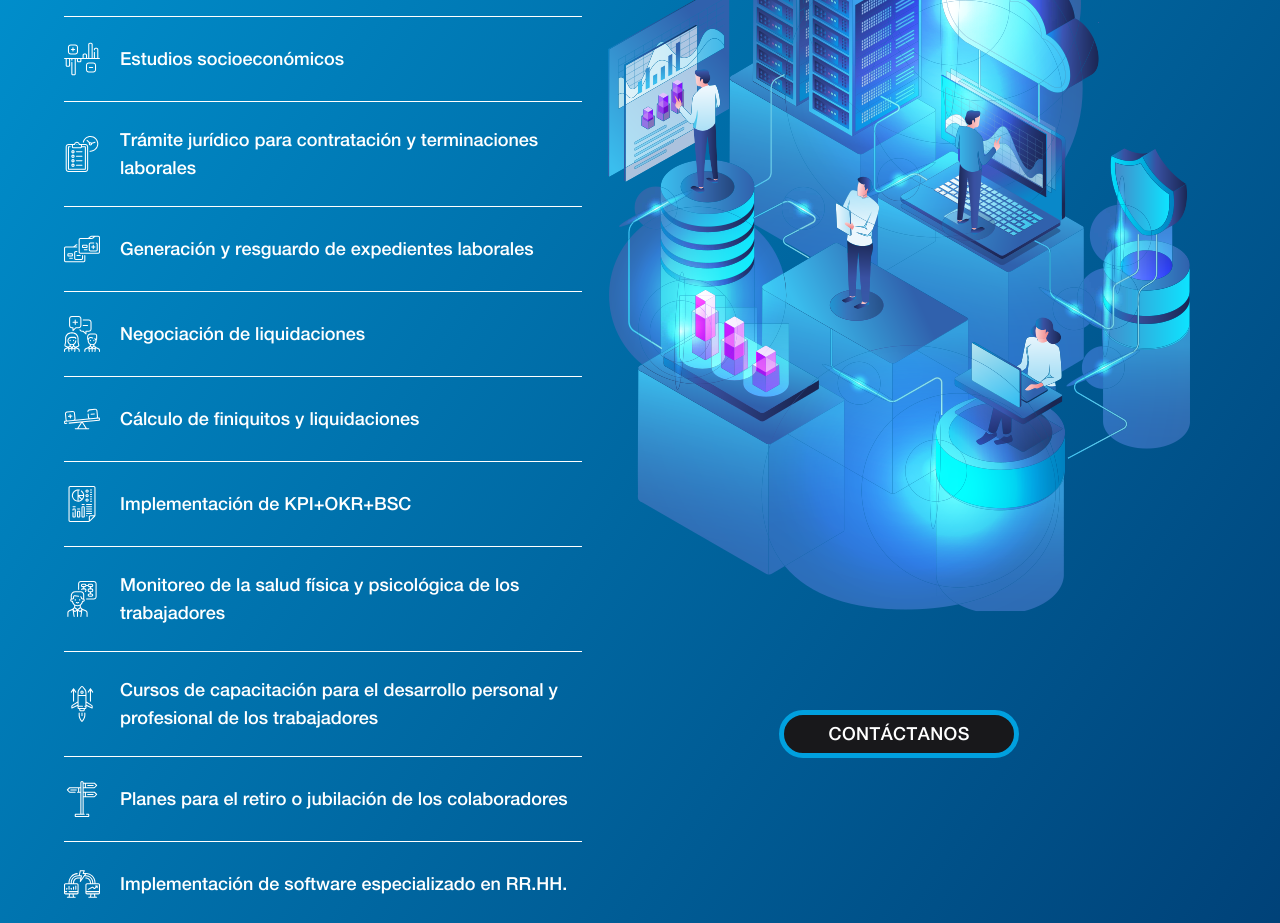
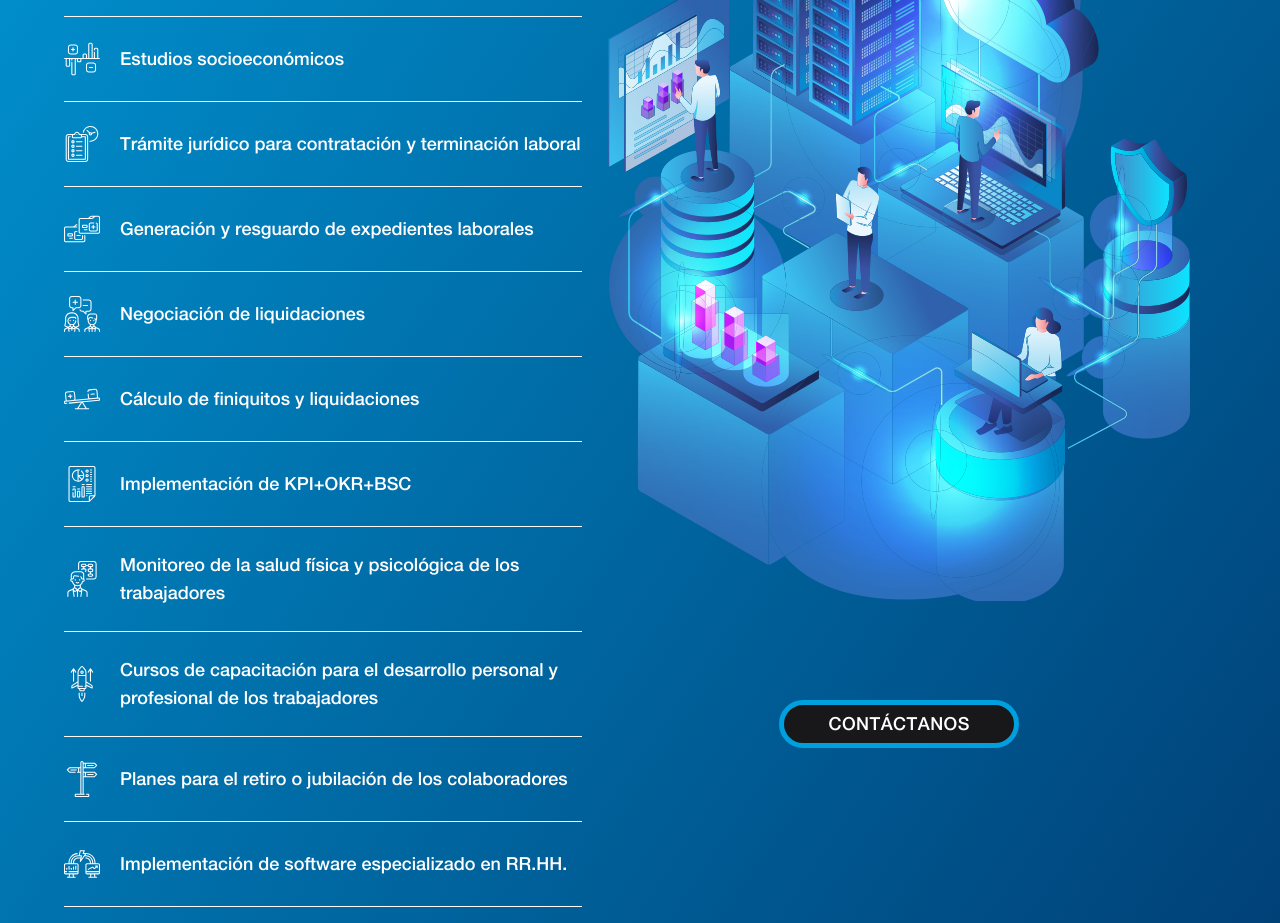
Before and after one commit to saufth/keyperspot, a Next.js app: page / in a window 1280 px wide. Shown: the part 1460-2383 px from the top of the page. Built offline with nearby package versions, Linux system fonts and the light colour scheme.

Commit message:
Solutions ajustment

```diff
--- a/src/pages/index.tsx
+++ b/src/pages/index.tsx
@@ -31,7 +31,7 @@ const solutionsConfig = [
     icon: 'charts'
   },
   {
-    text: 'Trámite jurídico para contratación y terminaciones laborales',
+    text: 'Trámite jurídico para contratación y terminación laboral',
     icon: 'list'
   },
   {
```
